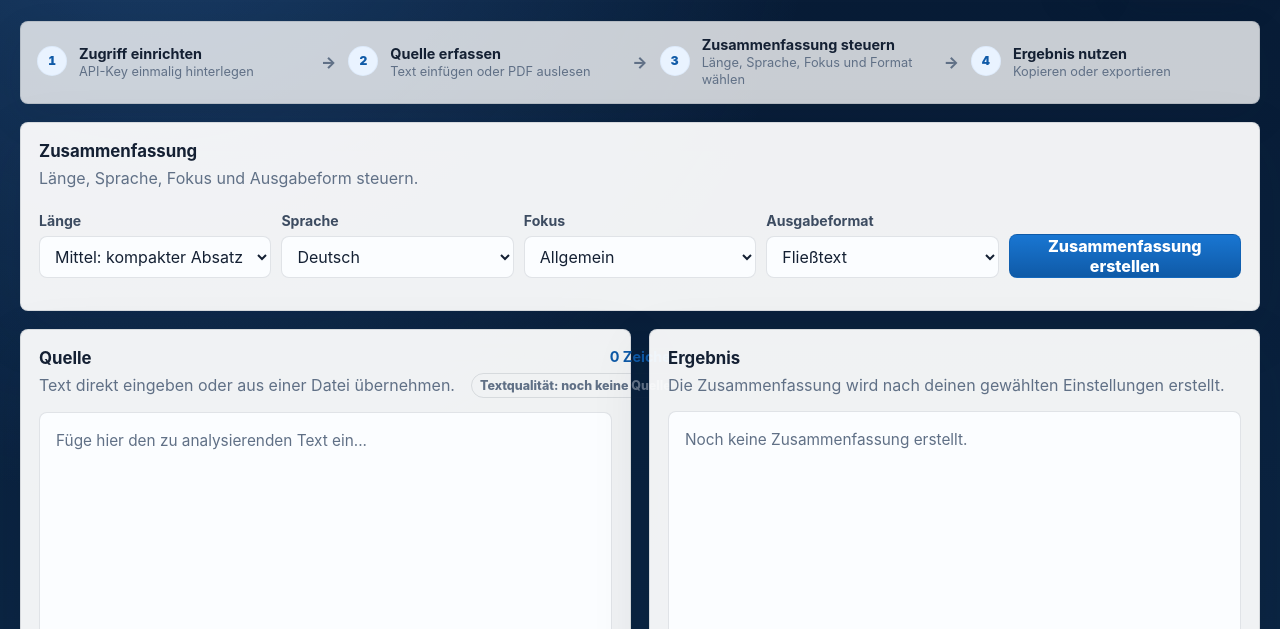
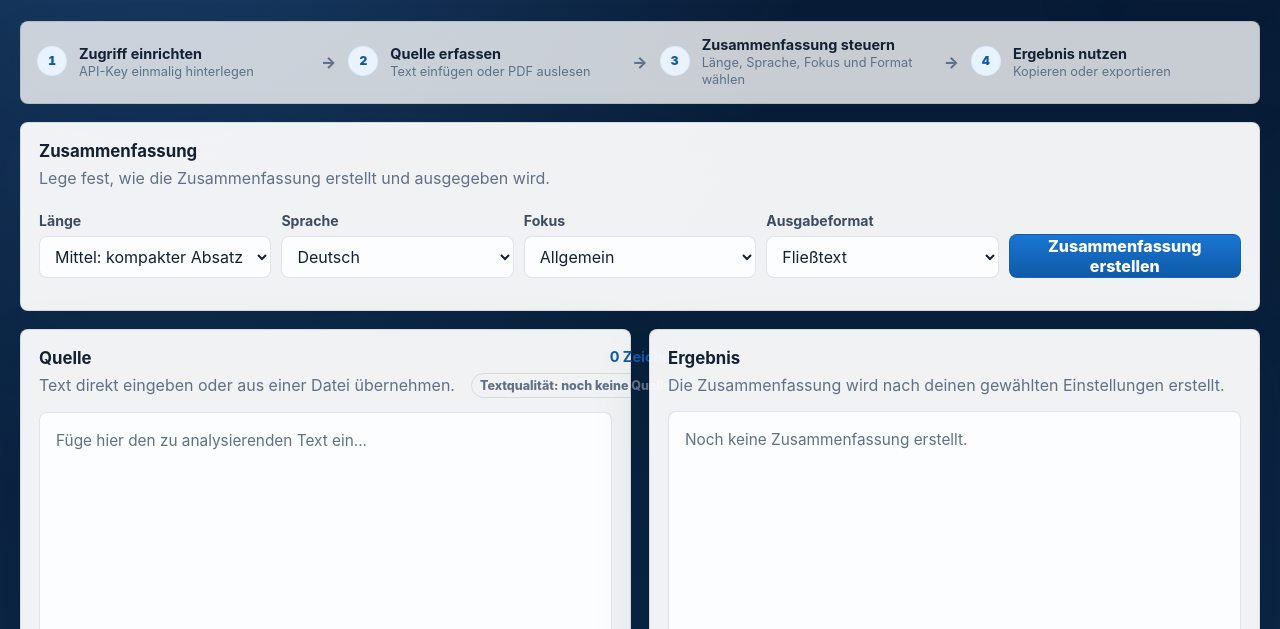
Before and after one commit to BM1964-25/SMART-Summary-Assistant, a website with bundled scripts: page index.html in a window 1280 px wide. Shown: the part 171-800 px from the top of the page. Built offline with nearby package versions, Linux system fonts and the light colour scheme.

Commit message:
Clarify summary settings copy

```diff
--- a/index.html
+++ b/index.html
@@ -92,7 +92,7 @@
         <div class="panel-heading compact">
           <div>
             <h2>Zusammenfassung</h2>
-            <p>Länge, Sprache, Fokus und Ausgabeform steuern.</p>
+            <p>Lege fest, wie die Zusammenfassung erstellt und ausgegeben wird.</p>
           </div>
         </div>
 
```
